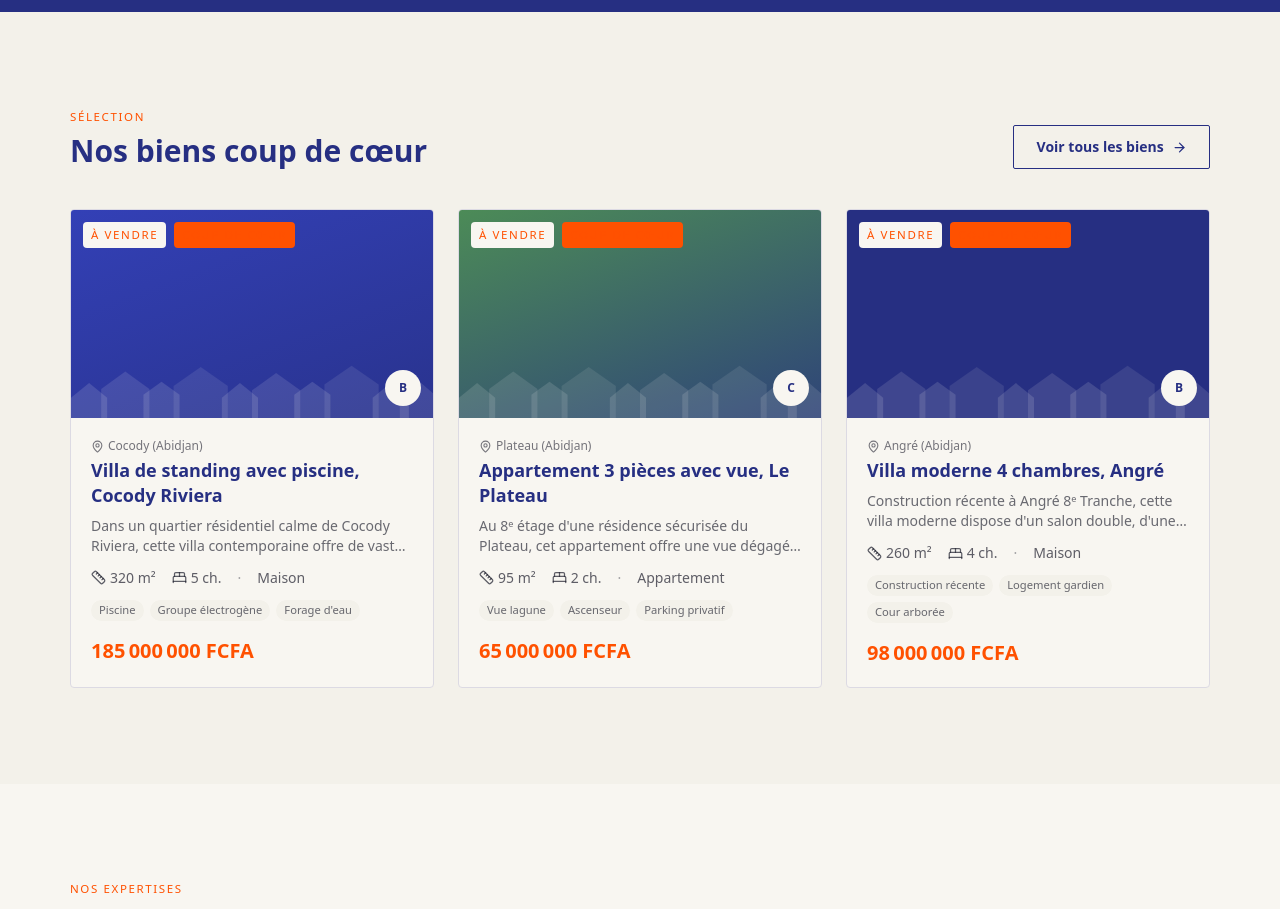
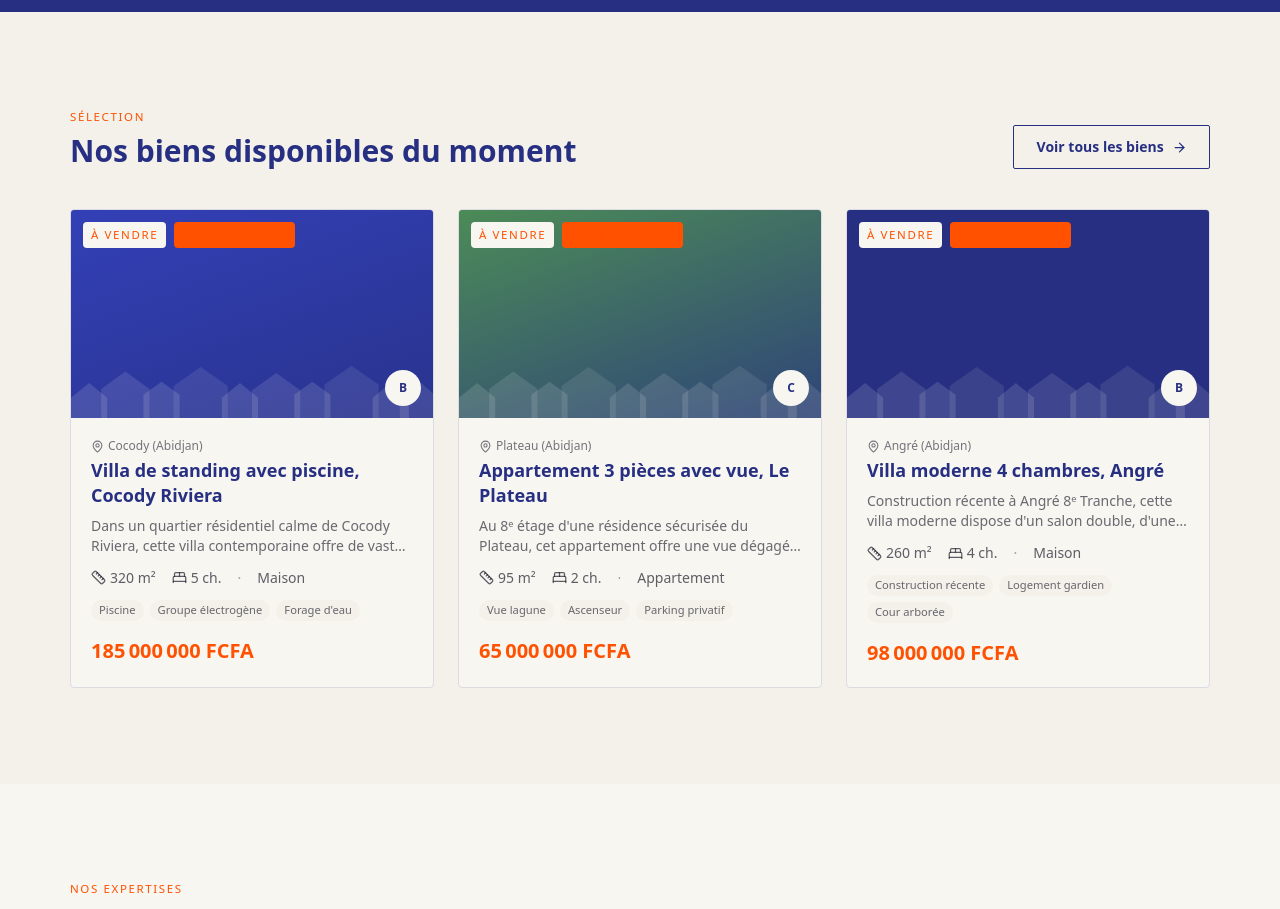
Before and after one commit to prophetiesentreprise-boop/Roc-immobilier-services, a Next.js app: page / in a window 1280 px wide. Shown: the part 1240-2149 px from the top of the page. Built offline with nearby package versions, Linux system fonts and the light colour scheme; no server answers; the database is empty.

Commit message:
Correction adresse

```diff
--- a/src/app/contact/page.tsx
+++ b/src/app/contact/page.tsx
@@ -34,7 +34,7 @@ export default async function ContactPage() {
             <MapPin size={18} className="mt-0.5 shrink-0 text-pinot" />
             <span>
               {siteConfig.address.line1}<br />
-              {siteConfig.emails[0]}<br />
+               {siteConfig.address.line2}<br />
               {siteConfig.address.postal}
             </span>
           </p>
--- a/src/app/page.tsx
+++ b/src/app/page.tsx
@@ -111,7 +111,7 @@ export default async function Home() {
           <div>
             <p className="eyebrow">Sélection</p>
             <h2 className="mt-2 font-[family-name:var(--font-display)] text-3xl font-semibold text-ardoise">
-              Nos biens coup de cœur
+              Nos biens disponibles du moment
             </h2>
           </div>
           <Link href="/acheter" className="btn-ghost text-sm">
```
